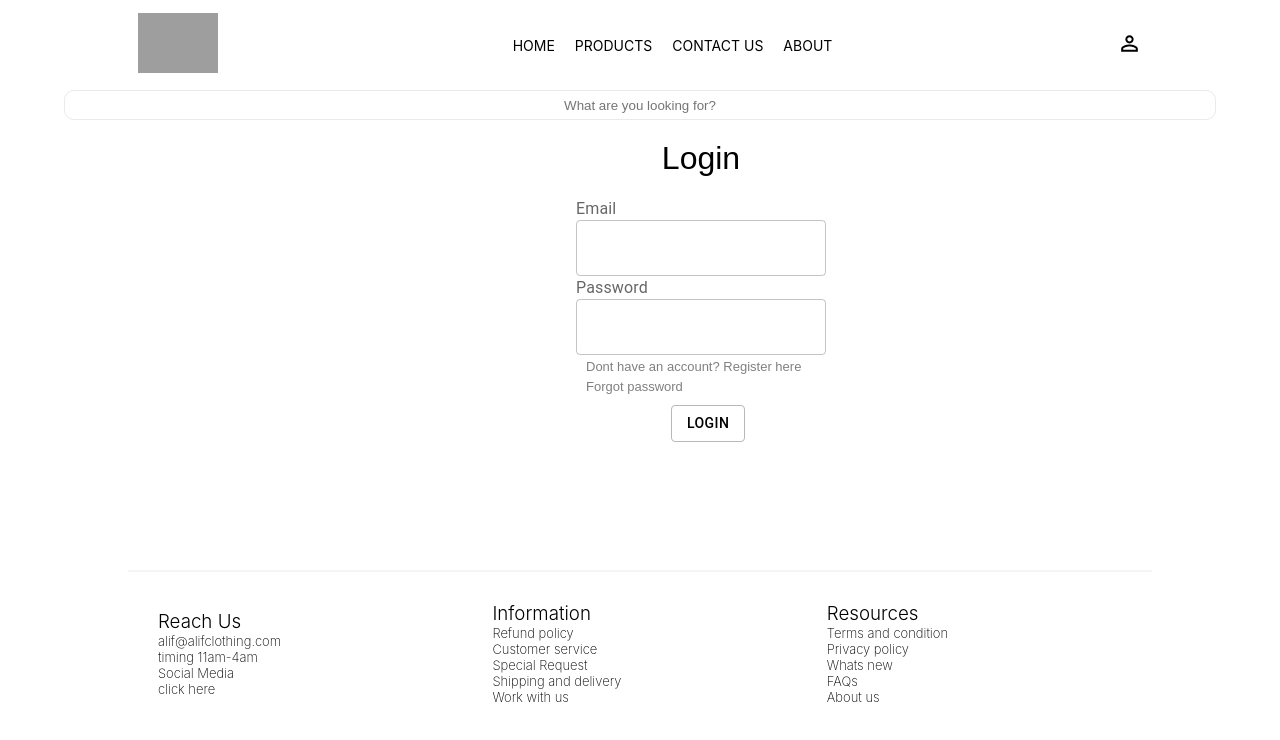
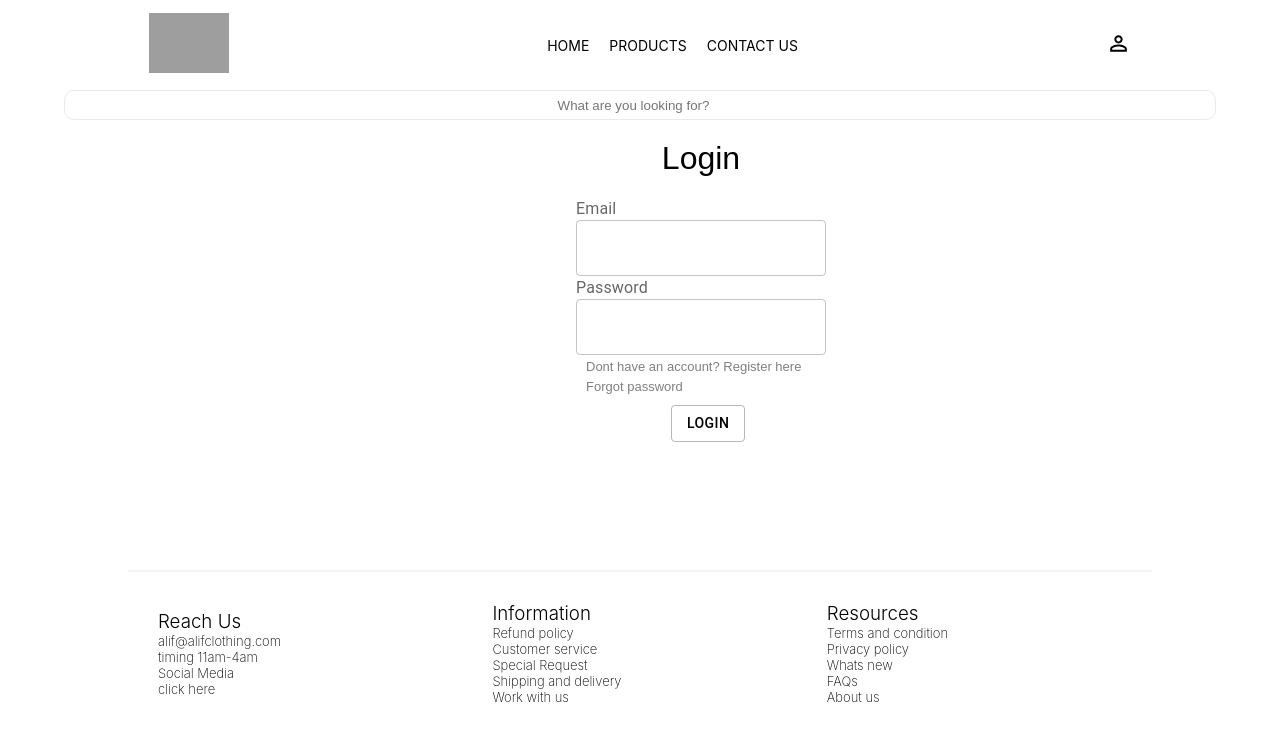
Before and after one commit to asamadk/alif_frontend, a React (Create React App) app: page / in a window 1280 px wide. Shown: the top 740 px of the page. Built offline with nearby package versions, Linux system fonts and the light colour scheme; grey boxes are pictures that could not be loaded.

Commit message:
About us page remove ,input search fix

```diff
--- a/src/components/Navbar.js
+++ b/src/components/Navbar.js
@@ -126,7 +126,7 @@ const Navbar = () => {
             {index === 0 && <><ListItemIcon><HomeOutlinedIcon/></ListItemIcon> <ListItemText primary={text} /></>}
             {index === 1 && <><ListItemIcon><CategoryOutlinedIcon/></ListItemIcon><ListItemText primary={text} /></>}
             {index === 2 && <><ListItemIcon><CallOutlinedIcon/></ListItemIcon><ListItemText primary={text} /></>}
-            {index === 3 && <><ListItemIcon><InfoOutlinedIcon/></ListItemIcon><ListItemText primary={text} /></>}
+            {/* {index === 3 && <><ListItemIcon><InfoOutlinedIcon/></ListItemIcon><ListItemText primary={text} /></>} */}
             {index === 4 && logged && <><ListItemIcon><FavoriteBorderIcon/></ListItemIcon><ListItemText primary={text} /></>}
             {index === 5 && logged && <><ListItemIcon><ShoppingCartOutlinedIcon/></ListItemIcon><ListItemText primary={text} /></>}
             {/* {index === 5 && logged && <><ListItemIcon>
@@ -160,7 +160,7 @@ const Navbar = () => {
           <li><Link to="/home" >Home</Link></li>
           <li><Link to="/products">products</Link></li>
           <li><Link to="/contact">contact us</Link></li>
-          <li><Link to="/about">About</Link></li>
+          {/* <li><Link to="/about">About</Link></li> */}
         </ul>}
       </div>
 
--- a/src/components/Searchbar.js
+++ b/src/components/Searchbar.js
@@ -28,7 +28,7 @@ console.log('Location',history.location)
   return (
     <div className="searchbar">
       <input
-        type="text"
+        type="search"
         placeholder="What are you looking for?"
         value={input}
         onChange={(e) => {setInput(e.target.value)}}
```
